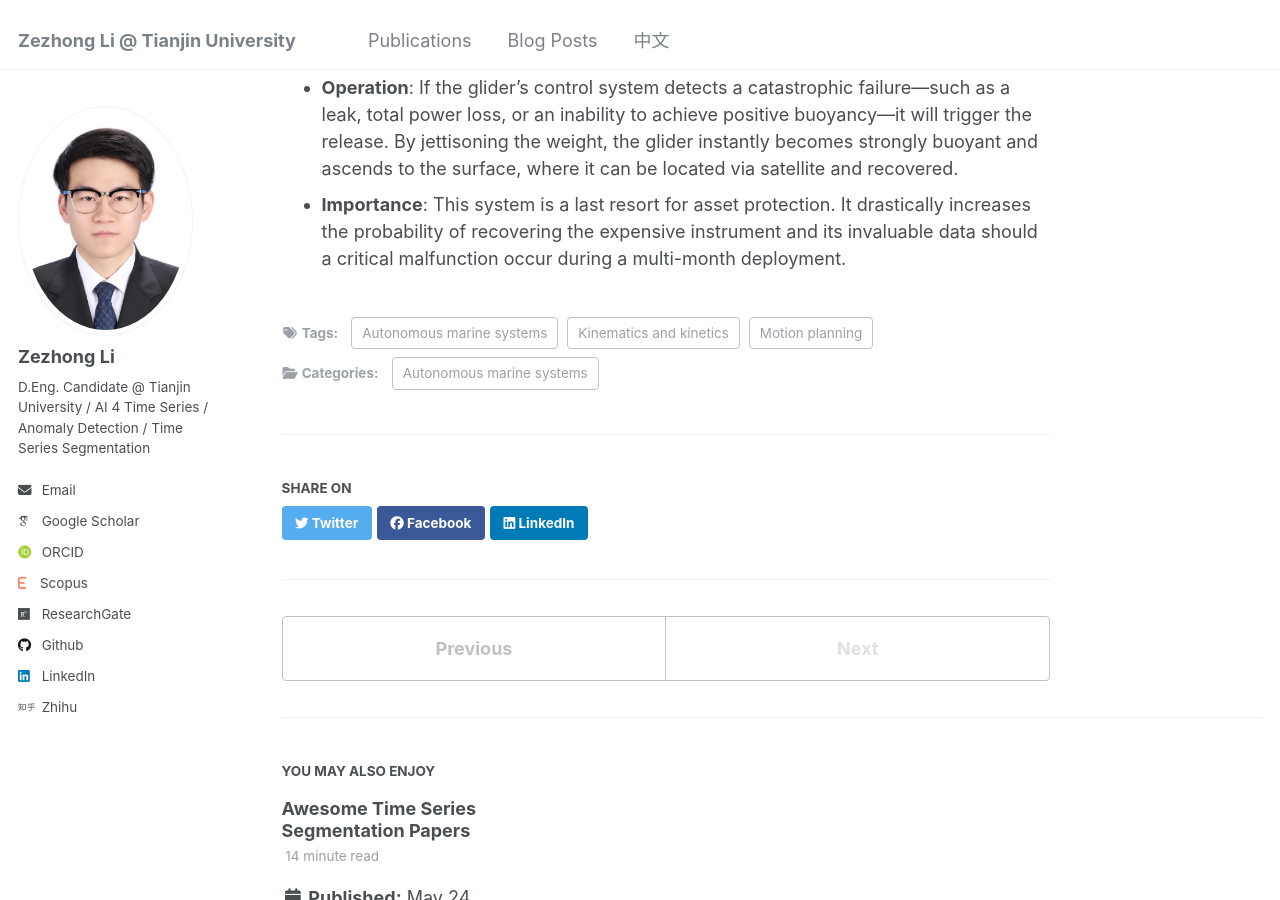
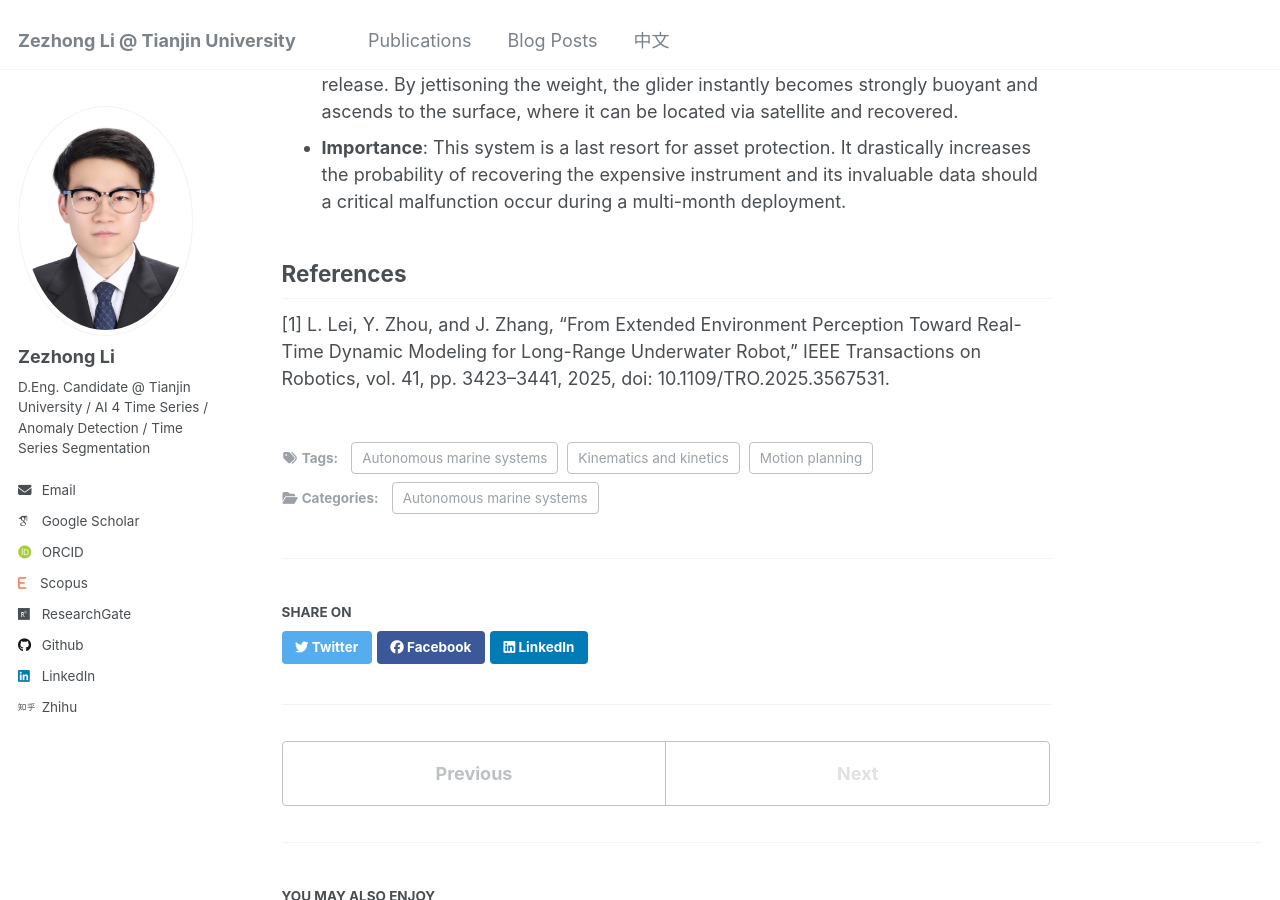
Before and after one commit to lzz19980125/lzz19980125.github.io, a Jekyll site: the page built from _posts/2025-7-20-Introduction to Underwater Glider.md, in a window 1280 px wide and 900 px high, scrolled down 7946 px. Built offline with Jekyll 4.4.1, drawn with Linux system fonts in a browser that asks for light colours; some web fonts are replaced; some of the changed text lies outside the part shown.

Commit message:
Update 2025-7-20-Introduction to Underwater Glider.md

```diff
--- a/_posts/2025-7-20-Introduction to Underwater Glider.md
+++ b/_posts/2025-7-20-Introduction to Underwater Glider.md
@@ -149,3 +147,6 @@ This is a critical **fail-safe mechanism** designed to ensure the vehicle can be
 - **Principle**: The system consists of a disposable ballast weight attached to the glider's exterior by an electromechanical release mechanism.
 - **Operation**: If the glider's control system detects a catastrophic failure—such as a leak, total power loss, or an inability to achieve positive buoyancy—it will trigger the release. By jettisoning the weight, the glider instantly becomes strongly buoyant and ascends to the surface, where it can be located via satellite and recovered.
 - **Importance**: This system is a last resort for asset protection. It drastically increases the probability of recovering the expensive instrument and its invaluable data should a critical malfunction occur during a multi-month deployment.
+
+## References
+[1] L. Lei, Y. Zhou, and J. Zhang, “From Extended Environment Perception Toward Real-Time Dynamic Modeling for Long-Range Underwater Robot,” IEEE Transactions on Robotics, vol. 41, pp. 3423–3441, 2025, doi: 10.1109/TRO.2025.3567531.
```
Also changed, not shown: other parts of _posts/2025-7-20-Introduction to Underwater Glider.md (+0 -2 lines).
